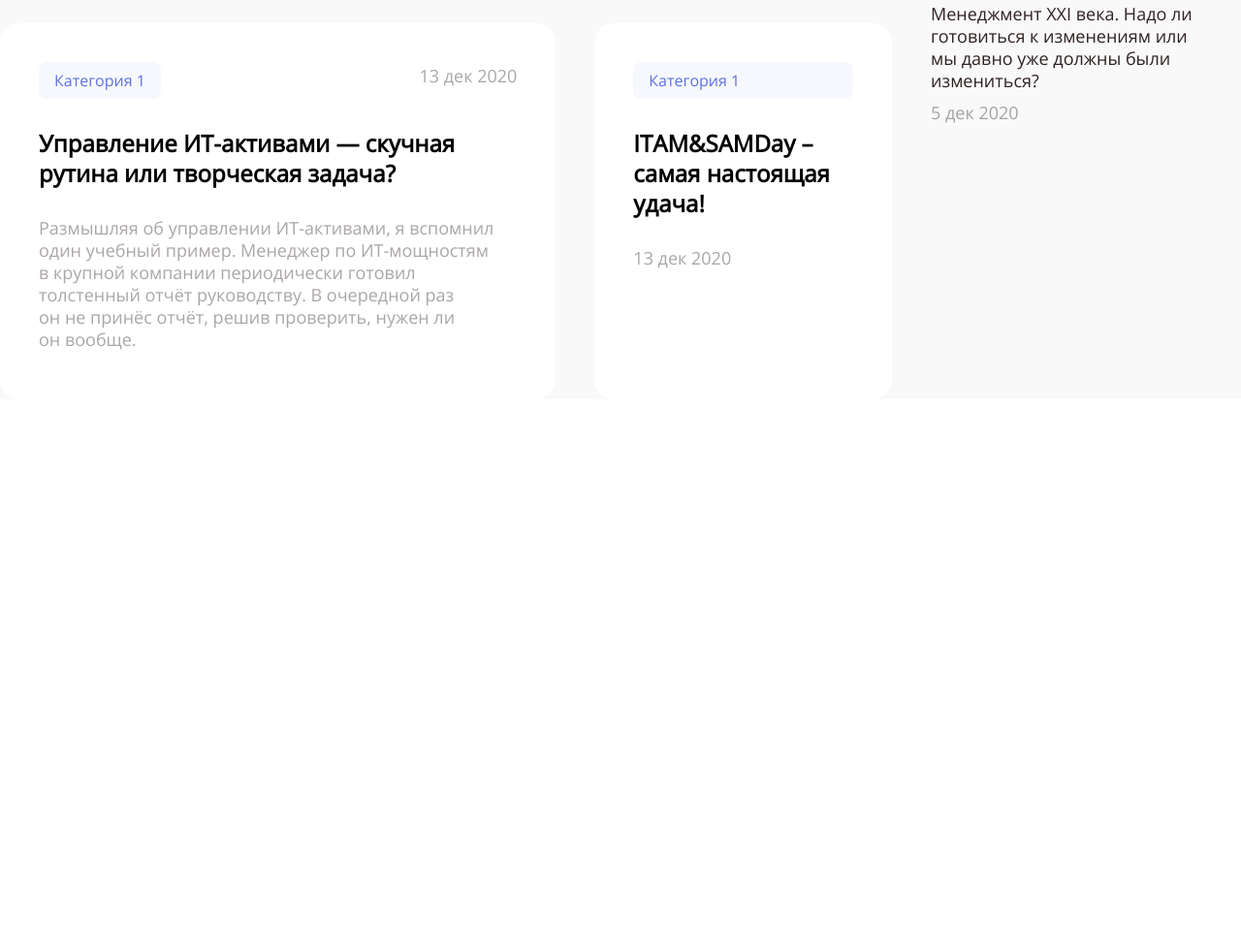
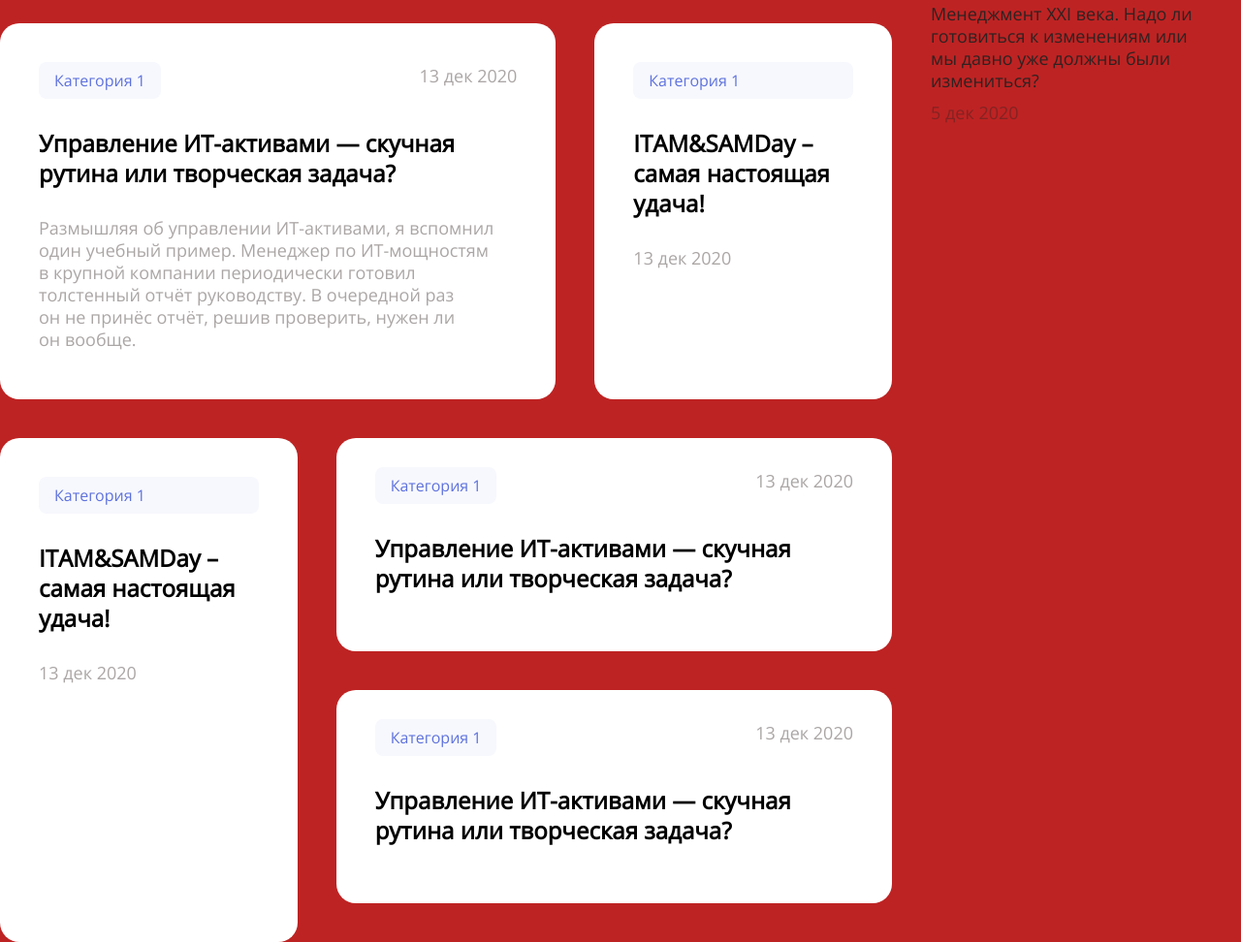
Before and after one commit to asrbacr/test-hh-goszakazkzn, a plain HTML site: page index.html in a window 1280 px wide. Shown: the part 722-1694 px from the top of the page at 97% size. Before the commit the page ends 1134 px from the top, so only its background shows below. Drawn offline with Linux system fonts and the light colour scheme.

Commit message:
верстаю макет

```diff
--- a/index.html
+++ b/index.html
@@ -79,10 +79,39 @@
                 проверить, нужен&nbsp;ли он&nbsp;вообще.
               </p>
             </div>
-            <div class="col-4 card">
+            <div class="col-4 card card__vertical">
               <p class="category rank">Категория&nbsp;1</p>
               <h2 class="h2">ITAM&SAMDay – самая настоящая удача!</h2>
               <p class="date">13&nbsp;дек 2020</p>
+            </div>
+          </div>
+          <div class="row content__wrapper no-wrap">
+            <div class="col-4 card__vertical card ">
+              <p class="category rank">Категория&nbsp;1</p>
+              <h2 class="h2">ITAM&SAMDay – самая настоящая удача!</h2>
+              <p class="date">13&nbsp;дек 2020</p>
+            </div>
+            <div >
+              <div class="col card card__sm">
+                <div class="rank">
+                  <p class="category">Категория&nbsp;1</p>
+                  <p class="date">13&nbsp;дек 2020</p>
+                </div>
+                <h2 class="h2">
+                  Управление ИТ-активами&nbsp;&mdash; скучная рутина или
+                  творческая задача?
+                </h2>
+              </div>
+              <div class="col card card__sm">
+                <div class="rank">
+                  <p class="category">Категория&nbsp;1</p>
+                  <p class="date">13&nbsp;дек 2020</p>
+                </div>
+                <h2 class="h2">
+                  Управление ИТ-активами&nbsp;&mdash; скучная рутина или
+                  творческая задача?
+                </h2>
+              </div>
             </div>
           </div>
         </div>
--- a/style/style.scss
+++ b/style/style.scss
@@ -68,8 +68,8 @@
 }
 
 .content {
-  background-color: #f9f9f9;
-  // background-color: #be2323;
+  // background-color: #f9f9f9;
+  background-color: #be2323;
   padding-top: 40px;
 
   &__wrapper {
@@ -82,12 +82,26 @@
     flex-direction: column;
   }
 
+  .no-wrap {
+    flex-wrap: nowrap;
+  }
+
   .card {
     border-radius: 20px;
     background: rgb(255, 255, 255);
     padding: 40px;
     box-sizing: border-box;
     cursor: pointer;
+
+    &__sm {
+      padding: 30px 40px 30px;
+      margin-bottom: 40px;
+    }
+
+    &__vertical {
+      width: 320px;
+      box-sizing: border-box;
+    }
   }
 
   .card:hover {
```
Also changed, not shown: style/style.css, 1 other file.
